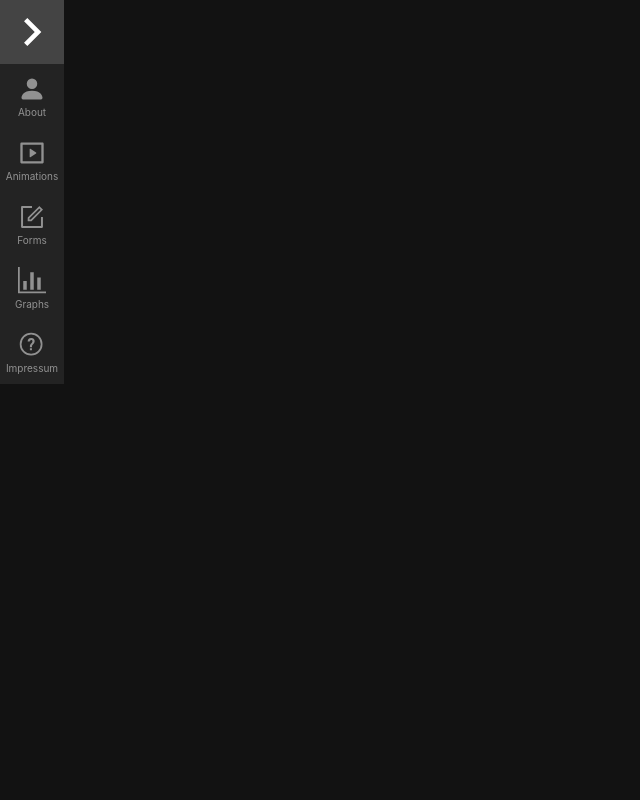
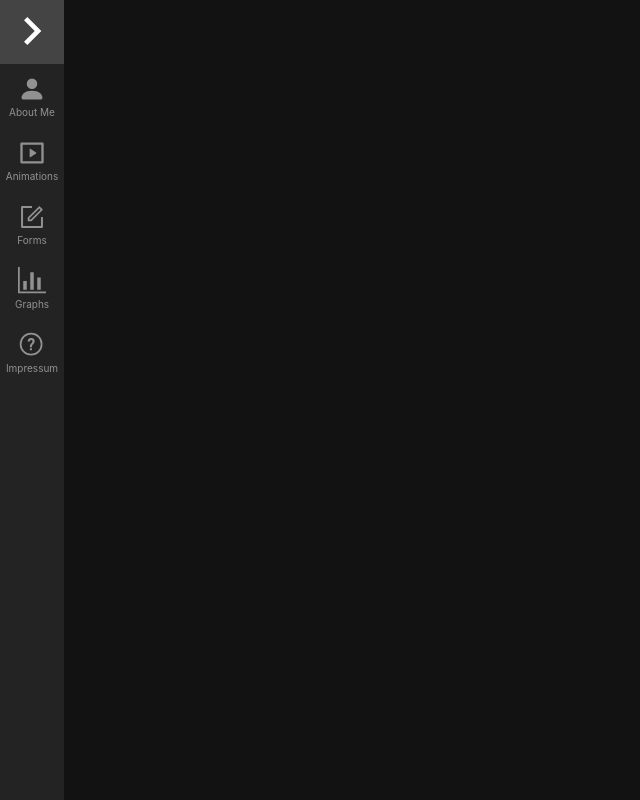
Before and after one commit to SaegesserSascha/portfolio, a React (Create React App) app: page / in a window 1280 px wide. Shown: the whole page, without its empty margins (0-640 px from the left). Built offline with nearby package versions, Linux system fonts and the light colour scheme.

Commit message:
Navigation is now inflatable by pressing the > and < icons

```diff
--- a/src/App.js
+++ b/src/App.js
@@ -3,12 +3,14 @@ import {
 } from "react-router-dom";
 import './App.scss';
 import Navigation from "./components/navigation/Navigation";
+import Content from "./components/content/Content";
 
 function App() {
   return (
     <Router>
       <div className="App">
         <Navigation />
+        <Content />
       </div>
     </Router>
   );
--- a/src/App.scss
+++ b/src/App.scss
@@ -6,5 +6,6 @@
 .App {
   background-color: $clr-neutral-dark;
   color: $clr-white-90;
+  display: flex;
   min-height: 100vh;
 }
--- /dev/null
+++ b/src/components/content/Content.js
@@ -0,0 +1,13 @@
+import { Route } from "react-router";
+import "./content.scss";
+import { routes } from "constants/routes";
+
+export default function Content() {
+  return (
+    <div className="content">
+      {routes.map(({ path, component }, key) => {
+        return <Route key={key} path={path} component={component} />
+      })}
+    </div>
+  );
+}
--- a/src/components/navigation/Navigation.js
+++ b/src/components/navigation/Navigation.js
@@ -1,24 +1,24 @@
-import React from "react";
+import React, { useEffect, useState } from "react";
 import "./navigation.scss";
 import NavigationToggler from "./navigationToggler/NavigationToggler";
 import NavigationItem from "./navigationItem/NavigationItem";
 import { routes } from "constants/routes";
-import { Route } from "react-router-dom";
 
 export default function Navigation() {
+  const [isCollapsed, setIsCollapsed] = useState(true);
+
+  useEffect(() => {
+    // TODO Change Navigation width and flex-direction based on isCollapsed state
+  }, [isCollapsed]);
+
   return (
-    <div>
-      <nav className="main-nav">
+    <nav className={`main-nav ${isCollapsed ? "" : " inflated-main-nav"}`}>
       <ul>
-          <NavigationToggler />
+        <NavigationToggler collapser={setIsCollapsed} />
         {routes.map(({ path, name, icon }, key) => {
           return <NavigationItem key={key} path={path} name={name} icon={icon} />
         })}
       </ul>
     </nav>
-      {routes.map(({ path, component }, key) => {
-        return <Route key={key} path={path} component={component} />
-      })}
-    </div>
   );
 }
--- a/src/components/navigation/Navigation.scss
+++ b/src/components/navigation/Navigation.scss
@@ -4,6 +4,7 @@
   background-color: $clr-neutral-normal;
   display: flex;
   flex-direction: column;
+  height: 100vh;
   width: 64px;
 
   & li,
@@ -43,3 +44,28 @@
     margin-top: .25em;
   }
 }
+
+.inflated-main-nav {
+  width: 256px;
+
+  & li {
+    align-items: flex-start;
+  }
+
+  & a {
+    flex-direction: initial;
+    justify-content: flex-start;
+    width: 100%;
+  }
+
+  & p {
+    font-size: initial;
+    margin: initial;
+  }
+
+  & div {
+    display: flex;
+    justify-content: center;
+    width: 64px;
+  }
+}
--- a/src/components/navigation/navigationItem/NavigationItem.js
+++ b/src/components/navigation/navigationItem/NavigationItem.js
@@ -9,7 +9,7 @@ export default function NavigationItem({ path, name, icon }) {
         to={path}
         activeClassName="selected"
       >
-        <div>{icon}</div>
+        <div className="main-nav-icon">{icon}</div>
         <p>{name}</p>
       </NavLink>
     </li>
--- a/src/components/navigation/navigationToggler/NavigationToggler.js
+++ b/src/components/navigation/navigationToggler/NavigationToggler.js
@@ -2,20 +2,22 @@ import React, { useEffect, useState } from "react";
 import "../navigation.scss";
 import { MdNavigateNext, MdNavigateBefore } from "react-icons/md";
 
-export default function NavigationToggler() {
+export default function NavigationToggler({ collapser }) {
   const [isCollapsed, setIsCollapsed] = useState(true);
 
-  function handleToggler() {
+  function handleCollapser() {
     setIsCollapsed(!isCollapsed);
   }
 
   useEffect(() => {
-    // TODO Change Navigation width and flex-direction based on isCollapsed state
-  }, [isCollapsed]);
+    collapser(isCollapsed);
+  }, [isCollapsed, collapser]);
 
   return (
-    <li onClick={handleToggler}>
-      {isCollapsed ? <MdNavigateNext size={56} /> : <MdNavigateBefore size={56} />}
+    <li onClick={handleCollapser}>
+      <div>
+        {isCollapsed ? <MdNavigateNext size={56} /> : <MdNavigateBefore size={56} />}
+      </div>
     </li>
   );
 }
--- a/src/constants/routes.js
+++ b/src/constants/routes.js
@@ -13,7 +13,7 @@ export const routes = [
   {
     path: "/about",
     component: About,
-    name: "About",
+    name: "About Me",
     icon: <BsPersonFill size={28} />
   },
   {
```
Also changed, not shown: src/components/content/content.scss (added). Lines whose indentation alone changed are shown as unchanged.
